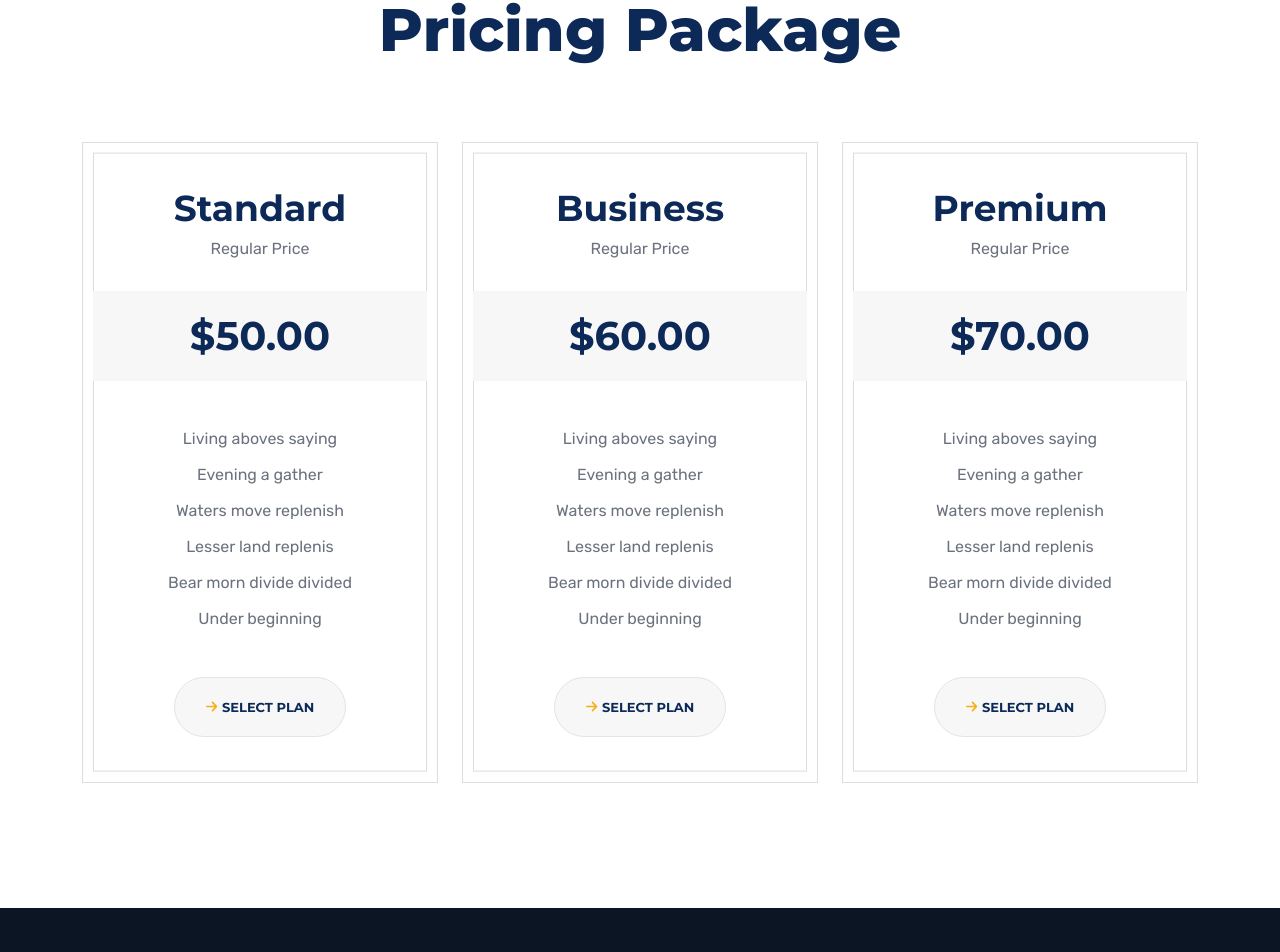
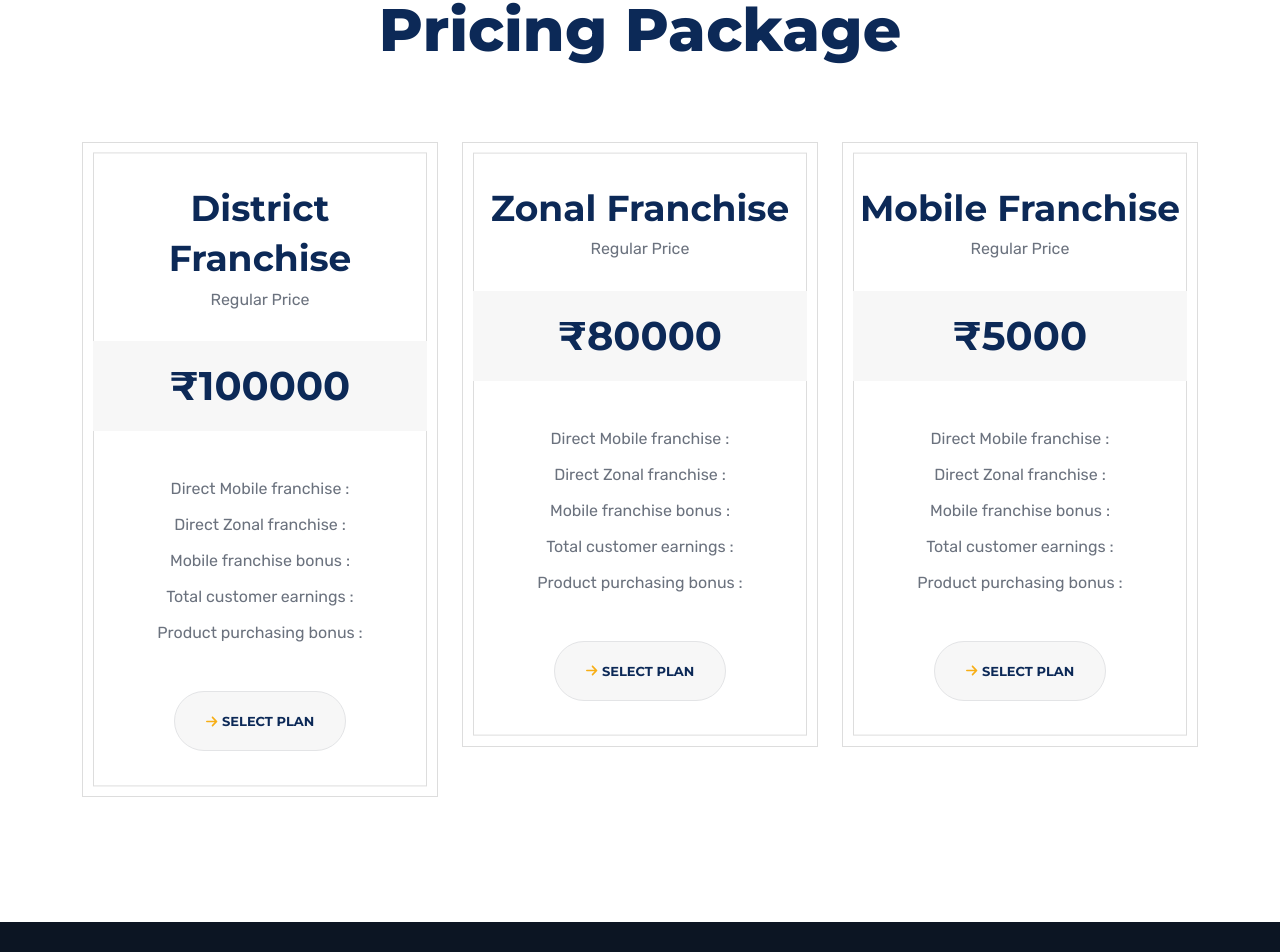
Before and after one commit to seclobproject/Market_journey_website, a React (Vite) app: page / in a window 1280 px wide. Shown: the part 5640-6592 px from the top of the page. Built offline with nearby package versions, Linux system fonts and the light colour scheme.

Commit message:
add pricing benifits

```diff
--- a/src/Components/PricingItem.jsx
+++ b/src/Components/PricingItem.jsx
@@ -10,14 +10,13 @@ const PricingItem = ({title,price,itemList}) => {
                   <h2 className="heading-title">{title}</h2>
                   <h4 className="sub-heading-title">Regular Price</h4>
               </div>
-              <div className="pricing-item__price"><h2>${price}</h2></div>
+              <div className="pricing-item__price"><h2>₹{price}</h2></div>
               <ul className="pricing-item__lists">
-                  <li>Living aboves saying</li>
-                  <li>Evening a gather</li>
-                  <li>Waters move replenish</li>
-                  <li>Lesser land replenis</li>
-                  <li>Bear morn divide divided</li>
-                  <li>Under beginning</li>
+                  <li>Direct Mobile franchise : </li>
+                  <li>Direct Zonal franchise :</li>
+                  <li>Mobile franchise bonus :</li>
+                  <li>Total customer earnings :</li>
+                  <li>Product purchasing bonus :</li>
               </ul>
               <a className="price-btn" href="pricing"
               ><span className="icon"><FontAwesomeIcon icon={faArrowRight} /></span
--- a/src/pages/Home.jsx
+++ b/src/pages/Home.jsx
@@ -336,7 +336,7 @@ const Home = () => {
                             </div>
                         </div>
                     </div>
-                    <div className="row mt-none-30 justify-content-center" style={{marginBottom:"100px"}}>
+                    <div className="row mt-none-30 justify-content-center" style={{ marginBottom: "100px" }}>
                         <div className="col-xl-3 col-lg-6 col-md-6 mt-30 ">
                             <div className="feature-item h-100">
                                 <div className="feature-item__icon">
@@ -458,9 +458,25 @@ const Home = () => {
                                 >
                             </div>
                         </div> */}
-                        <PricingItem title={'Standard'} price={'50.00'} />
-                        <PricingItem title={'Business'} price={'60.00'} />
-                        <PricingItem title={'Premium'} price={'70.00'} />
+                        <PricingItem title={'District Franchise'} price={'100000'} benifits={[{
+                            text: "Direct Mobile franchise",
+                            key: "20%"
+                        },
+                            { text: "Direct Zonal franchise", key: "10%" },
+                            { text: " Mobile franchise bonus", key: "8%" },
+                            { text: " Total customer earnings", key: "5%" },
+                            { text: " Product purchasing bonus", key: "4%" },
+                        ]} />
+                        <PricingItem title={'Zonal Franchise'} price={'80000'} benifits={[{
+                            text: "Direct Mobile franchise",
+                            key: "20%"
+                        },
+                        { text: "Direct District franchise", key: "10%" },
+                        { text: " Mobile franchise referral", key: "12%" },
+                        { text: " Total customer earnings", key: "8%" },
+                        { text: " Product purchasing bonus", key: "6%" },
+                        ]} />
+                        <PricingItem title={'Mobile Franchise'} price={'5000'} />
                         {/* <div className="col-xl-4 col-lg-6 mt-30">
                             <div className="pricing-item">
                                 <div className="pricing-item__head">
```
